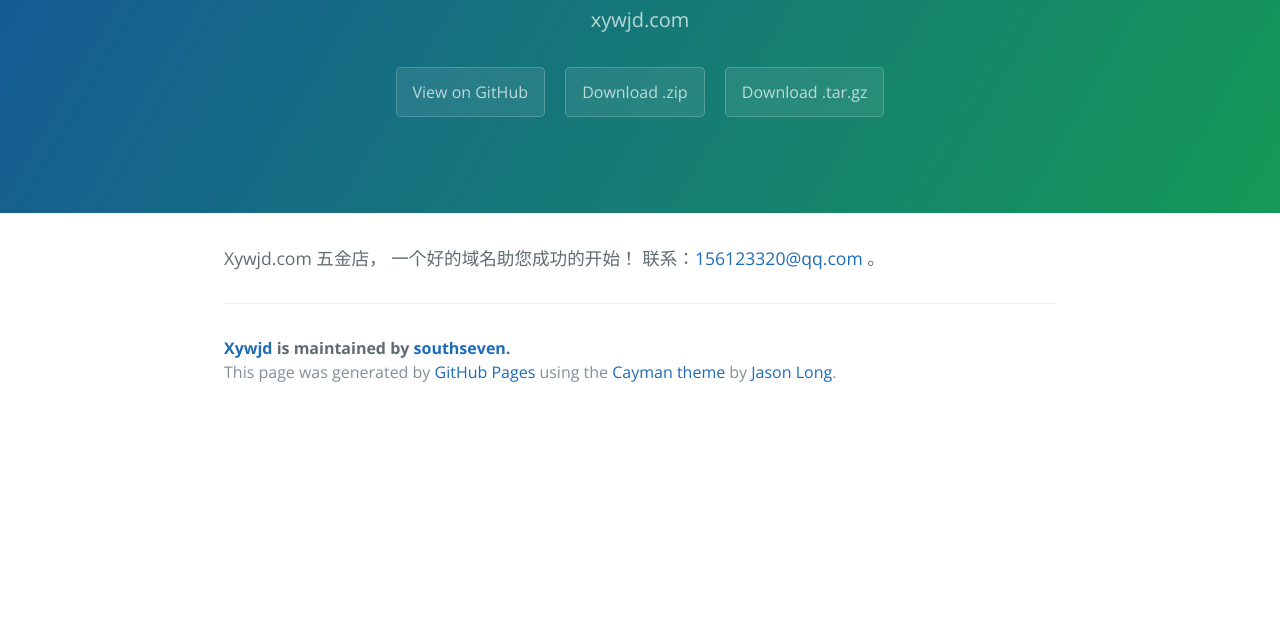
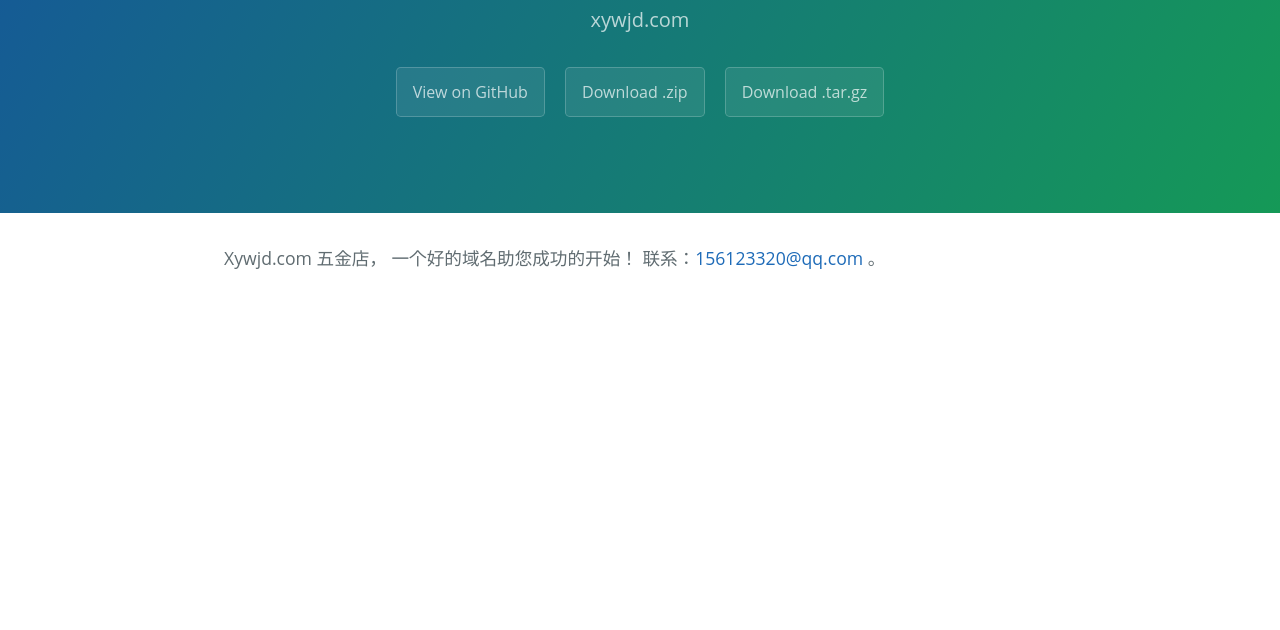
Before and after one commit to southseven/xywjd, a plain HTML site: page index.html in a window 1280 px wide. Shown: the part 170-800 px from the top of the page. Drawn offline with nearby package versions, Linux system fonts and the light colour scheme.

Commit message:
Update index.html

```diff
--- a/index.html
+++ b/index.html
@@ -5,7 +5,7 @@
     <title>Xywjd by southseven</title>
     <meta name="viewport" content="width=device-width, initial-scale=1">
     <link rel="stylesheet" type="text/css" href="stylesheets/normalize.css" media="screen">
-    <link href='https://fonts.googleapis.com/css?family=Open+Sans:400,700' rel='stylesheet' type='text/css'>
+    <!--link href='https://fonts.googleapis.com/css?family=Open+Sans:400,700' rel='stylesheet' type='text/css'-->
     <link rel="stylesheet" type="text/css" href="stylesheets/stylesheet.css" media="screen">
     <link rel="stylesheet" type="text/css" href="stylesheets/github-light.css" media="screen">
   </head>
@@ -21,14 +21,19 @@
     <section class="main-content">
       <p>Xywjd.com 五金店， 一个好的域名助您成功的开始！ 联系：<a href="mailto:156123320@qq.com">156123320@qq.com</a> 。</p>
 
-      <footer class="site-footer">
-        <span class="site-footer-owner"><a href="https://github.com/southseven/xywjd">Xywjd</a> is maintained by <a href="https://github.com/southseven">southseven</a>.</span>
-
-        <span class="site-footer-credits">This page was generated by <a href="https://pages.github.com">GitHub Pages</a> using the <a href="https://github.com/jasonlong/cayman-theme">Cayman theme</a> by <a href="https://twitter.com/jasonlong">Jason Long</a>.</span>
-      </footer>
 
     </section>
 
+  <script>
+var _hmt = _hmt || [];
+(function() {
+  var hm = document.createElement("script");
+  hm.src = "//hm.baidu.com/hm.js?418a53211a25dfae315c727ea584a860";
+  var s = document.getElementsByTagName("script")[0];
+  s.parentNode.insertBefore(hm, s);
+})();
+</script>
 
+  <script type="text/javascript" src="http://tajs.qq.com/stats?sId=22440846" charset="UTF-8"></script>
   </body>
 </html>
```
